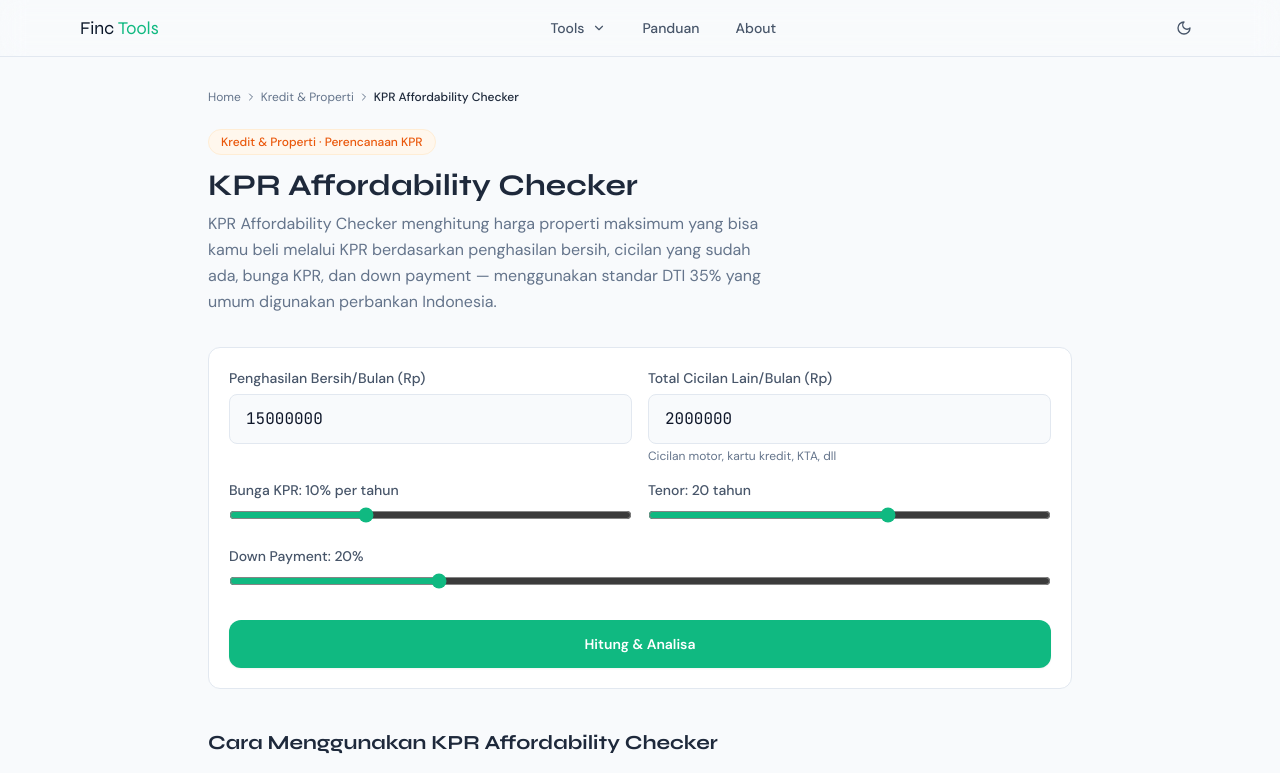
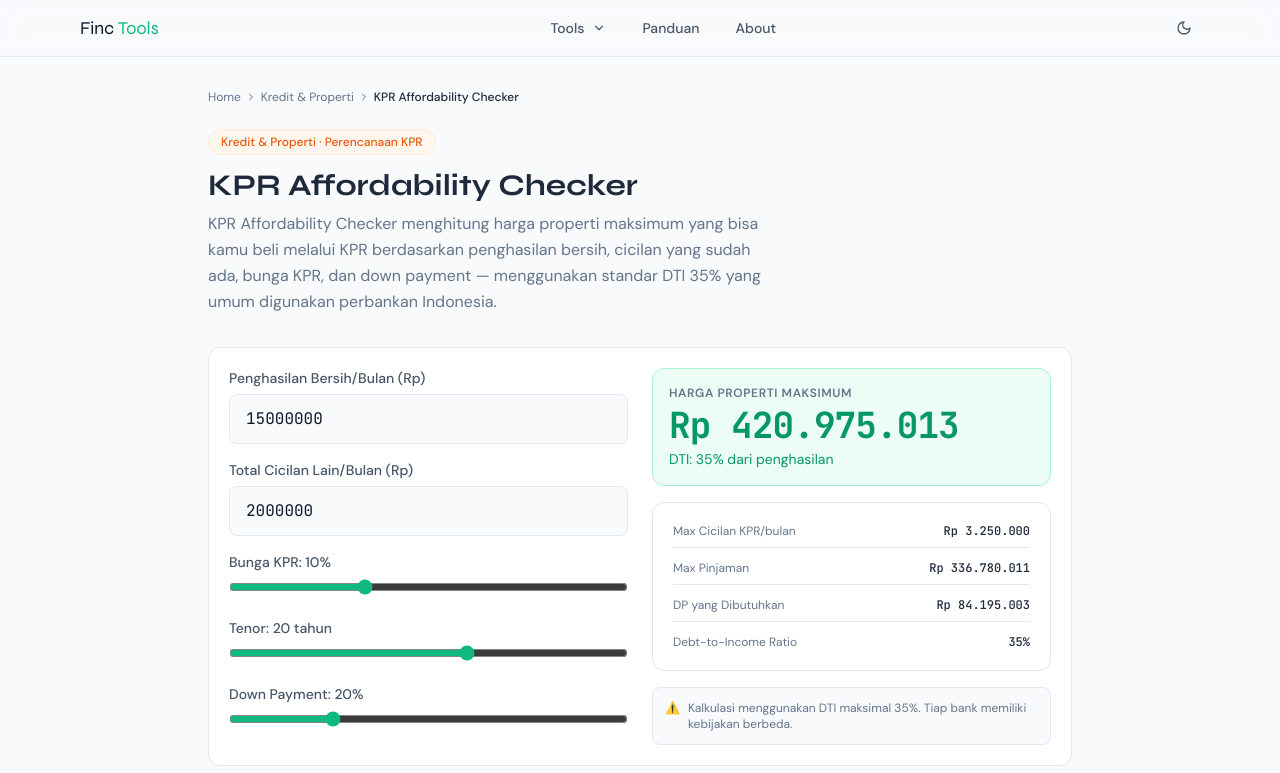
Before and after one commit to nurudhuhaalamin/finctools, a Next.js app: page /kredit-properti/kpr-affordability-checker in a window 1280 px wide. Shown: the top 773 px of the page. Built offline with nearby package versions, Linux system fonts and the light colour scheme.

Commit message:
Add files via upload

```diff
--- a/components/tools/kredit/KPRAffordabilityChecker.tsx
+++ b/components/tools/kredit/KPRAffordabilityChecker.tsx
@@ -1,151 +1,41 @@
 'use client'
-import { useState } from 'react'
+import { useState, useMemo } from 'react'
 import { hitungKPR } from '@/lib/calculations/property'
-import { analisaKPR } from '@/lib/analysis/kpr-analysis'
-import HasilAnalisa from '@/components/analysis/HasilAnalisa'
-
 const fmt = (n: number) => 'Rp ' + Math.round(n).toLocaleString('id-ID')
-
 export default function KPRAffordabilityChecker() {
-  const [ph,    setPh]    = useState(15_000_000)
-  const [lain,  setLain]  = useState(2_000_000)
-  const [rate,  setRate]  = useState(10)
-  const [tenor, setTenor] = useState(20)
-  const [dp,    setDp]    = useState(20)
-
-  const [hasil,   setHasil]   = useState<ReturnType<typeof hitungKPR> | null>(null)
-  const [analisa, setAnalisa] = useState<ReturnType<typeof analisaKPR> | null>(null)
-
-  const handleHitung = () => {
-    const r = hitungKPR(ph, lain, rate, tenor, dp)
-    const a = analisaKPR({
-      penghasilanBersih: ph,
-      totalCicilanLain: lain,
-      bungaKPR: rate,
-      tenorTahun: tenor,
-      dpPersen: dp,
-      dtiRatio: r.dtiRatio,
-      maxHargaProperti: r.maxHargaProperti,
-      maxCicilanKPR: r.maxCicilanKPR,
-    })
-    setHasil(r)
-    setAnalisa(a)
-    setTimeout(() => {
-      document.getElementById('kpr-hasil')?.scrollIntoView({ behavior: 'smooth', block: 'start' })
-    }, 100)
-  }
-
-  const handleReset = () => {
-    setHasil(null)
-    setAnalisa(null)
-  }
-
+  const [ph,   setPh]   = useState(15_000_000)
+  const [lain, setLain] = useState(2_000_000)
+  const [rate, setRate] = useState(10)
+  const [tenor,setTenor]= useState(20)
+  const [dp,   setDp]   = useState(20)
+  const r = useMemo(() => hitungKPR(ph, lain, rate, tenor, dp), [ph, lain, rate, tenor, dp])
+  const statusColor = r.status==='sehat'?'finc-result-good':r.status==='perhatian'?'finc-result-warn':'finc-result-danger'
+  const statusTxt = r.status==='sehat'?'text-emerald-600 dark:text-emerald-400':r.status==='perhatian'?'text-amber-600 dark:text-amber-400':'text-red-600 dark:text-red-400'
   return (
-    <div className="space-y-6">
-      {/* Input Form */}
-      <div className="grid md:grid-cols-2 gap-4">
-        <div>
-          <label className="finc-label">Penghasilan Bersih/Bulan (Rp)</label>
-          <input type="number" value={ph}
-            onChange={e => { setPh(Number(e.target.value)); handleReset() }}
-            className="finc-input font-mono" />
+    <div className="grid md:grid-cols-2 gap-6">
+      <div className="space-y-4">
+        <div><label className="finc-label">Penghasilan Bersih/Bulan (Rp)</label><input type="number" value={ph} onChange={e=>setPh(Number(e.target.value))} className="finc-input font-mono"/></div>
+        <div><label className="finc-label">Total Cicilan Lain/Bulan (Rp)</label><input type="number" value={lain} onChange={e=>setLain(Number(e.target.value))} className="finc-input font-mono"/></div>
+        <div><label className="finc-label">Bunga KPR: {rate}%</label><input type="range" min={5} max={20} step={0.5} value={rate} onChange={e=>setRate(Number(e.target.value))} className="w-full accent-emerald-500"/></div>
+        <div><label className="finc-label">Tenor: {tenor} tahun</label><input type="range" min={5} max={30} step={5} value={tenor} onChange={e=>setTenor(Number(e.target.value))} className="w-full accent-emerald-500"/></div>
+        <div><label className="finc-label">Down Payment: {dp}%</label><input type="range" min={10} max={50} step={5} value={dp} onChange={e=>setDp(Number(e.target.value))} className="w-full accent-emerald-500"/></div>
       </div>
-        <div>
-          <label className="finc-label">Total Cicilan Lain/Bulan (Rp)</label>
-          <input type="number" value={lain}
-            onChange={e => { setLain(Number(e.target.value)); handleReset() }}
-            className="finc-input font-mono" />
-          <p className="text-xs text-[--text-secondary] mt-1">Cicilan motor, kartu kredit, KTA, dll</p>
+      <div className="space-y-4">
+        <div className={statusColor}>
+          <p className="text-xs font-semibold uppercase tracking-wider text-[--text-secondary] mb-1">Harga Properti Maksimum</p>
+          <div className={`font-mono font-bold text-4xl tracking-tight mb-1 ${statusTxt}`}>{fmt(r.maxHargaProperti)}</div>
+          <p className={`text-sm ${statusTxt}`}>DTI: {r.dtiRatio}% dari penghasilan</p>
         </div>
-        <div>
-          <label className="finc-label">Bunga KPR: {rate}% per tahun</label>
-          <input type="range" min={5} max={20} step={0.5} value={rate}
-            onChange={e => { setRate(Number(e.target.value)); handleReset() }}
-            className="w-full accent-emerald-500" />
-        </div>
-        <div>
-          <label className="finc-label">Tenor: {tenor} tahun</label>
-          <input type="range" min={5} max={30} step={5} value={tenor}
-            onChange={e => { setTenor(Number(e.target.value)); handleReset() }}
-            className="w-full accent-emerald-500" />
-        </div>
-        <div className="md:col-span-2">
-          <label className="finc-label">Down Payment: {dp}%</label>
-          <input type="range" min={10} max={50} step={5} value={dp}
-            onChange={e => { setDp(Number(e.target.value)); handleReset() }}
-            className="w-full accent-emerald-500" />
-        </div>
-      </div>
-
-      {/* Tombol Submit */}
-      <button onClick={handleHitung}
-        className="w-full py-3.5 rounded-xl bg-finc-green hover:bg-emerald-600
-                   text-white font-semibold text-sm transition-all
-                   flex items-center justify-center gap-2 shadow-sm active:scale-[0.99]">
-        Hitung &amp; Analisa
-      </button>
-
-      {/* Hasil — muncul setelah tombol ditekan */}
-      {hasil && analisa && (
-        <div id="kpr-hasil" className="space-y-4 pt-2">
-          <div className="flex items-center gap-3">
-            <div className="flex-1 h-px bg-[--border]" />
-            <span className="text-xs text-[--text-secondary] font-medium">Hasil Kalkulasi</span>
-            <div className="flex-1 h-px bg-[--border]" />
-          </div>
-
-          {/* Hasil Utama */}
-          <div className={hasil.status === 'sehat' ? 'finc-result-good' : hasil.status === 'perhatian' ? 'finc-result-warn' : 'finc-result-danger'}>
-            <p className="text-xs font-semibold uppercase tracking-wider text-[--text-secondary] mb-1">
-              Harga Properti Maksimum
-            </p>
-            <div className={`font-mono font-bold text-4xl tracking-tight mb-1
-              ${hasil.status === 'sehat' ? 'text-emerald-600 dark:text-emerald-400'
-                : hasil.status === 'perhatian' ? 'text-amber-600 dark:text-amber-400'
-                : 'text-red-600 dark:text-red-400'}`}>
-              {fmt(hasil.maxHargaProperti)}
-            </div>
-            <p className={`text-sm ${hasil.status === 'sehat' ? 'text-emerald-600 dark:text-emerald-400'
-              : hasil.status === 'perhatian' ? 'text-amber-600 dark:text-amber-400'
-              : 'text-red-600 dark:text-red-400'}`}>
-              DTI: {hasil.dtiRatio}% dari penghasilan
-            </p>
-          </div>
-
-          {/* Rincian */}
         <div className="finc-card space-y-3">
-            {[
-              ['Max Cicilan KPR/bulan', fmt(hasil.maxCicilanKPR)],
-              ['Max Pinjaman', fmt(hasil.maxPinjaman)],
-              ['DP yang Dibutuhkan', fmt(hasil.dpDibutuhkan)],
-              ['Debt-to-Income Ratio', `${hasil.dtiRatio}%`],
-            ].map(([l, v]) => (
+          {[['Max Cicilan KPR/bulan',fmt(r.maxCicilanKPR)],['Max Pinjaman',fmt(r.maxPinjaman)],['DP yang Dibutuhkan',fmt(r.dpDibutuhkan)],['Debt-to-Income Ratio',`${r.dtiRatio}%`]].map(([l,v])=>(
             <div key={l} className="flex justify-between border-b border-[--border] last:border-0 pb-2 last:pb-0">
               <span className="text-xs text-[--text-secondary]">{l}</span>
               <span className="text-xs font-mono font-medium text-[--text-primary]">{v}</span>
             </div>
           ))}
         </div>
-
-          {/* Divider Hasil Analisa */}
-          <div className="flex items-center gap-3">
-            <div className="flex-1 h-px bg-[--border]" />
-            <span className="text-xs text-[--text-secondary] font-medium">Hasil Analisa</span>
-            <div className="flex-1 h-px bg-[--border]" />
+        <div className="finc-disclaimer"><span>⚠️</span><span>Kalkulasi menggunakan DTI maksimal 35%. Tiap bank memiliki kebijakan berbeda.</span></div>
       </div>
-
-          {/* Hasil Analisa */}
-          <HasilAnalisa hasil={analisa} />
-
-          {/* Hitung Ulang */}
-          <button onClick={handleReset}
-            className="w-full py-2.5 rounded-xl border border-[--border]
-                       text-[--text-secondary] text-sm font-medium
-                       hover:border-finc-green hover:text-finc-green transition-all">
-            Ubah Input &amp; Hitung Ulang
-          </button>
-        </div>
-      )}
     </div>
   )
 }
```
Lines whose indentation alone changed are shown as unchanged.
